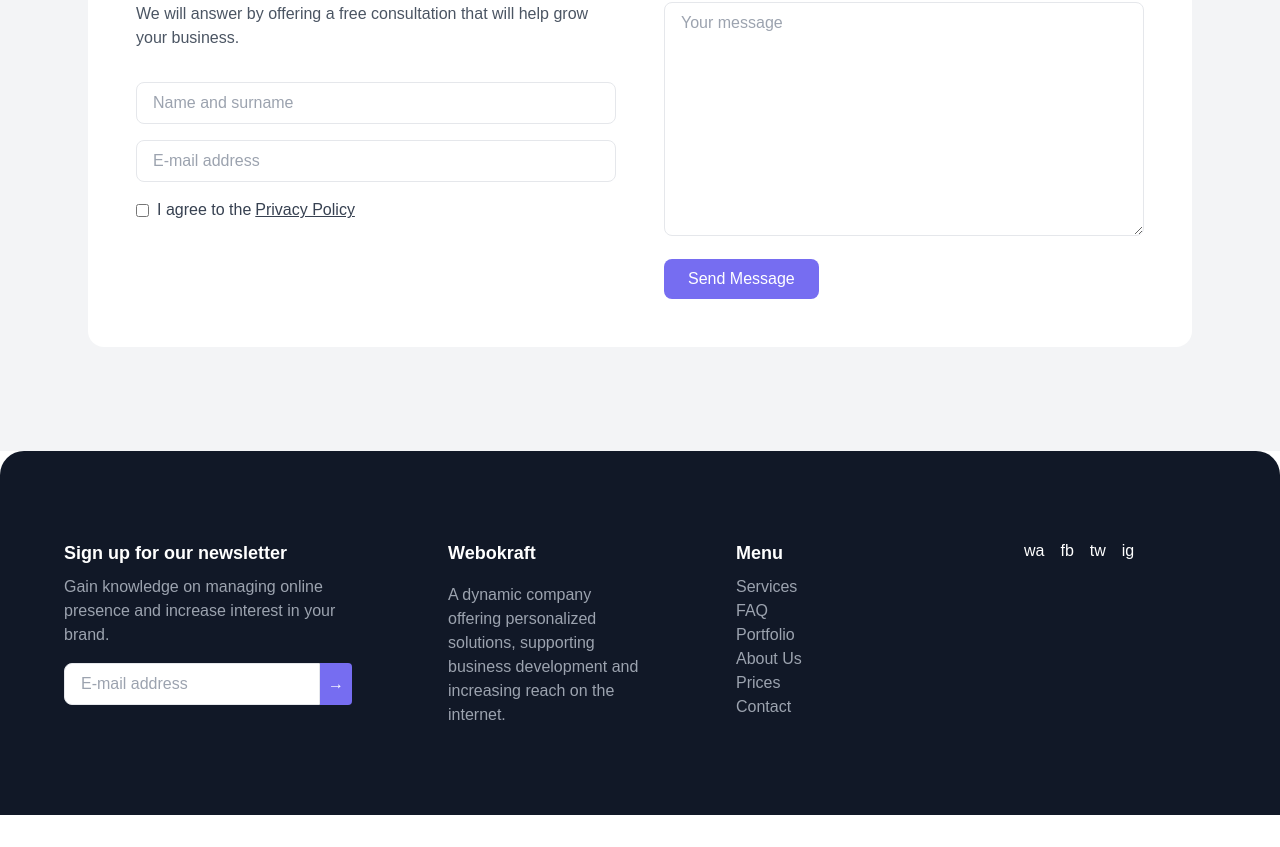
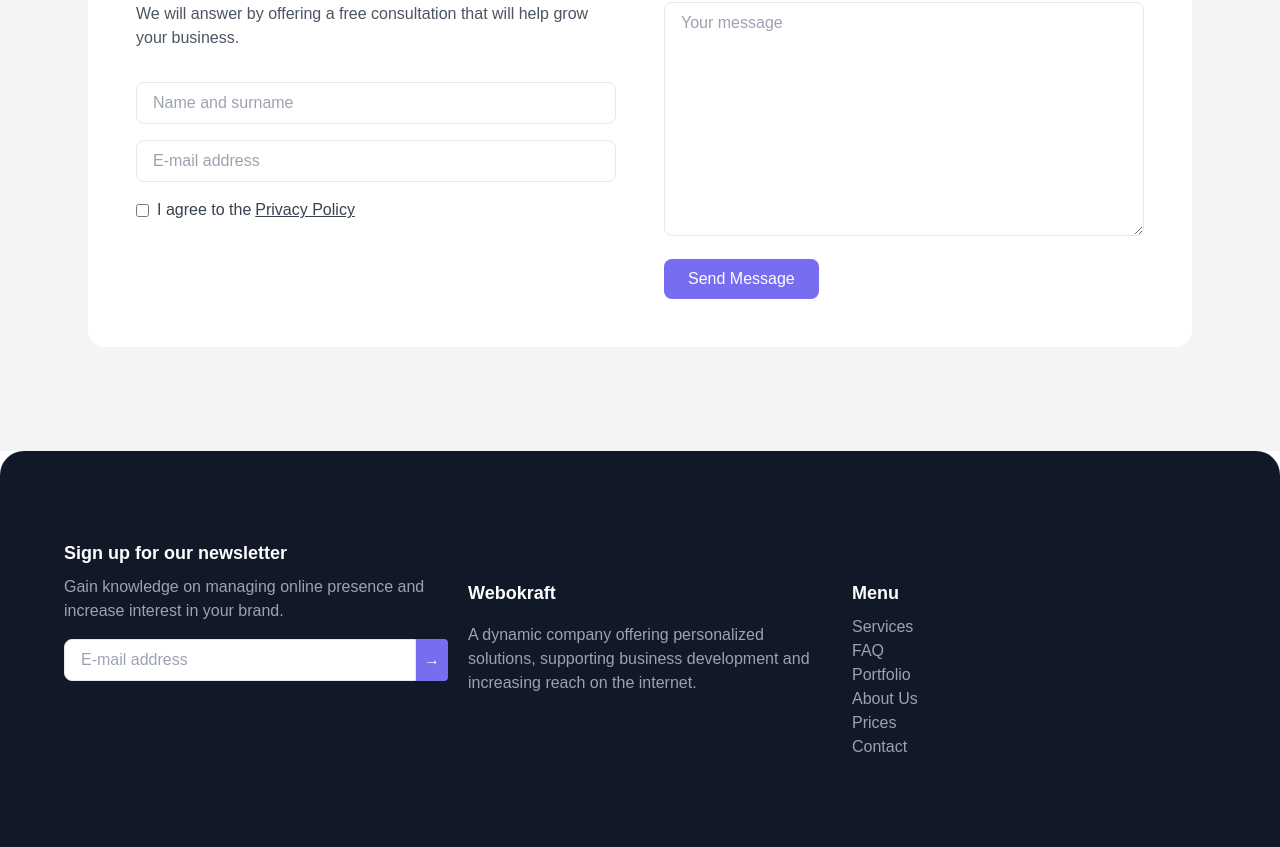
Before and after one commit to youssefalb/smmweb, a React (Create React App) app in the folder smmwebreact/: page / in a window 1280 px wide. Shown: the part 6718-7565 px from the top of the page. Before the commit the page ends 7533 px from the top, so only its background shows below. Built offline with nearby package versions, Linux system fonts and the light colour scheme.

Commit message:
Footer section

```diff
--- a/smmwebreact/src/components/Footer.tsx
+++ b/smmwebreact/src/components/Footer.tsx
@@ -6,7 +6,7 @@ const Footer = () => {
 
     return (
         <footer className="bg-gray-900 text-white p-10 rounded-t-3xl">
-            <div className="max-w-6xl mx-auto grid grid-cols-1 md:grid-cols-2 lg:grid-cols-4 py-12">
+            <div className="max-w-6xl mx-auto grid grid-cols-1 md:grid-cols-2 md:space-x-5 lg:grid-cols-3 py-12">
 
                 <div className="">
                     <h3 className="font-bold text-lg mb-2">{t('footer.newsletter.title')}</h3>
@@ -20,7 +20,7 @@ const Footer = () => {
                         <button className="bg-purple p-2 rounded-r">→</button>
                     </div>
                 </div>
-                <div className='ml-24'>
+                <div className='lg:ml-24 mt-10'>
                     <h2 className="font-bold text-lg mb-4">{t('footer.webokraft.title')}</h2>
                     <p className='text-gray-400'>{t('footer.webokraft.description')}</p>
 
@@ -28,7 +28,7 @@ const Footer = () => {
 
                 </div>
                 {/* Services */}
-                <div className='ml-24'>
+                <div className='lg:ml-24 mt-10'>
                     <h3 className="font-bold text-lg mb-2">Menu</h3>
                     <ul>
                         <ul>
@@ -43,12 +43,12 @@ const Footer = () => {
                 </div>
 
                 {/* Social Media Icons */}
-                <div className="flex justify-center lg:justify-start mt-8 lg:mt-0 ml-24">
+                {/* <div className="flex justify-center lg:justify-start mt-8 lg:mt-0 ml-24">
                     <a href="#" className="mr-4">wa</a>
                     <a href="#" className="mr-4">fb</a>
                     <a href="#" className="mr-4">tw</a>
                     <a href="#" className="mr-4">ig</a>
-                </div>
+                </div> */}
             </div>
         </footer>
     );
```
